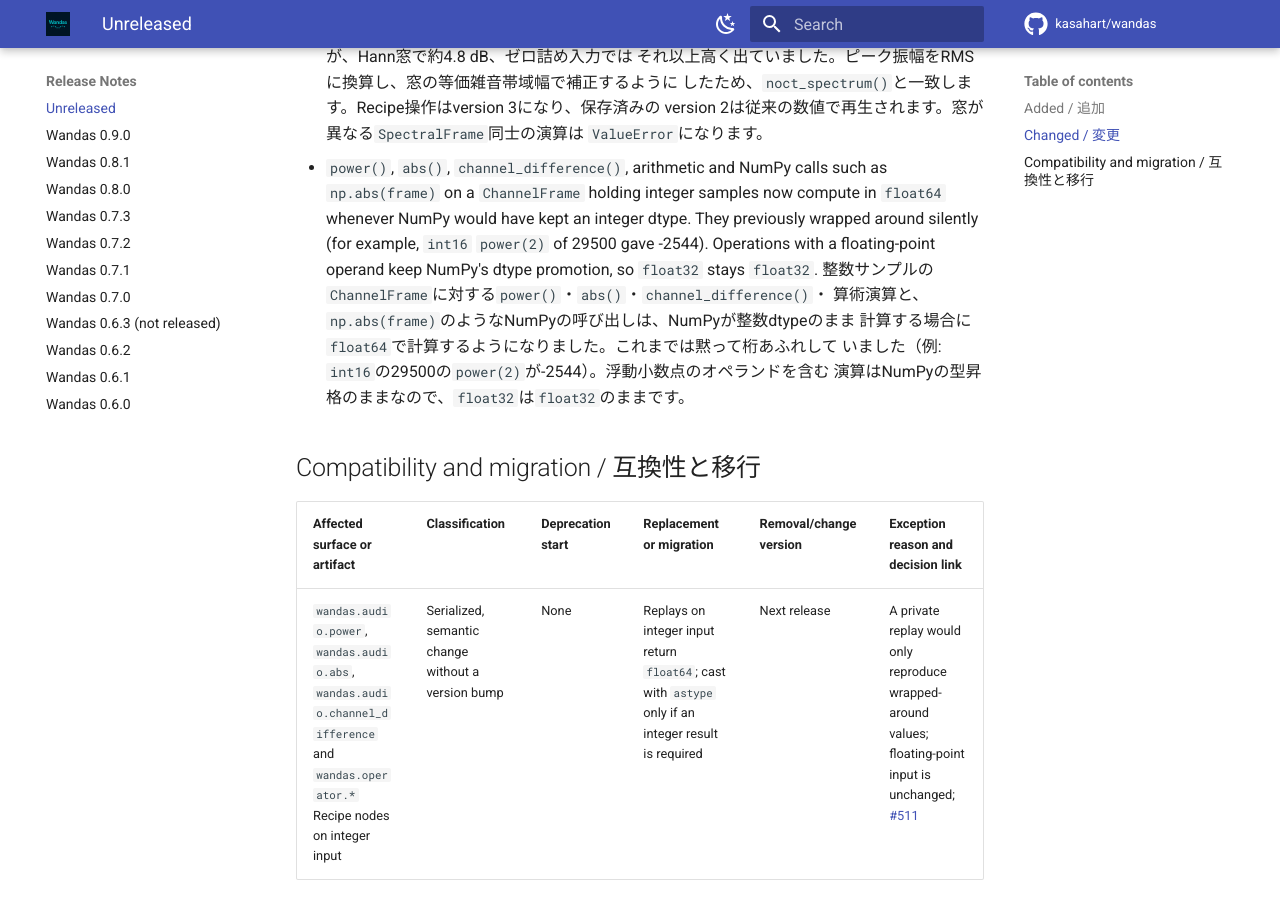
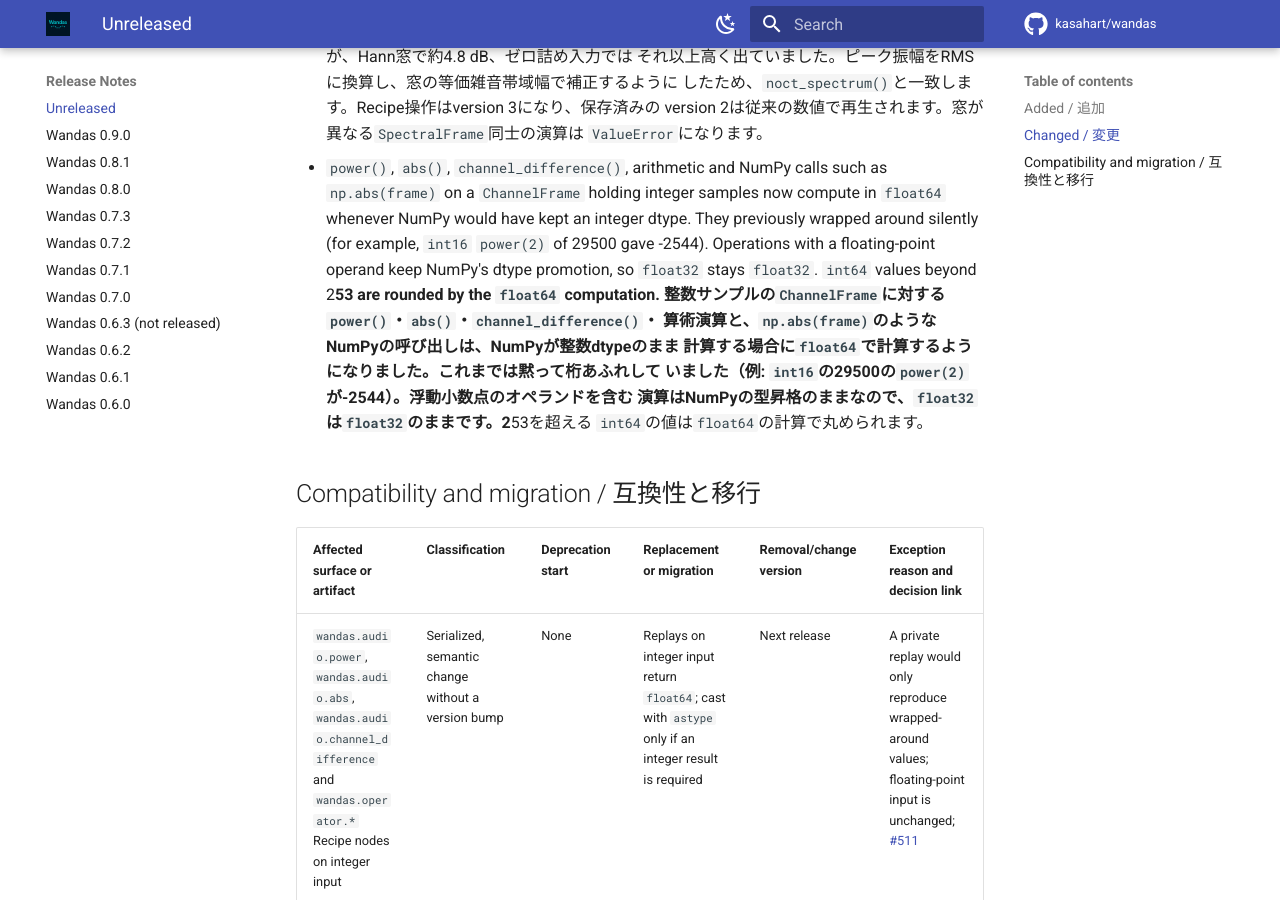
Before and after one commit to kasahart/wandas, an MkDocs documentation site: the page built from docs/src/release-notes/unreleased.md, in a window 1280 px wide and 900 px high, scrolled down 1442 px. Built offline with MkDocs 1.6.1 and Material for MkDocs 9.7.7, drawn with Linux system fonts in a browser that asks for light colours; comment, search, counter and statistics services are not loaded.

Commit message:
test: cover list and untyped operands of integer arithmetic promotion
Also note in the release notes that int64 values beyond 2**53 are
rounded by the float64 computation.

Co-Authored-By: Claude Opus 5.5 (1M context) <noreply@anthropic.com>
Claude-Session: https://claude.ai/code/session_01LjRVTCN7qA4pqYyRbGtn8e

```diff
--- a/docs/src/release-notes/unreleased.md
+++ b/docs/src/release-notes/unreleased.md
@@ -66,12 +66,14 @@
   in `float64` whenever NumPy would have kept an integer dtype. They
   previously wrapped around silently (for example, `int16` `power(2)` of 29500
   gave -2544). Operations with a floating-point operand keep NumPy's dtype
-  promotion, so `float32` stays `float32`.
+  promotion, so `float32` stays `float32`. `int64` values beyond 2**53 are
+  rounded by the `float64` computation.
   整数サンプルの`ChannelFrame`に対する`power()`・`abs()`・`channel_difference()`・
   算術演算と、`np.abs(frame)`のようなNumPyの呼び出しは、NumPyが整数dtypeのまま
   計算する場合に`float64`で計算するようになりました。これまでは黙って桁あふれして
   いました（例: `int16`の29500の`power(2)`が-2544）。浮動小数点のオペランドを含む
-  演算はNumPyの型昇格のままなので、`float32`は`float32`のままです。
+  演算はNumPyの型昇格のままなので、`float32`は`float32`のままです。2**53を超える
+  `int64`の値は`float64`の計算で丸められます。
 
 ## Compatibility and migration / 互換性と移行
 
```
Also changed, not shown: 1 other file.
